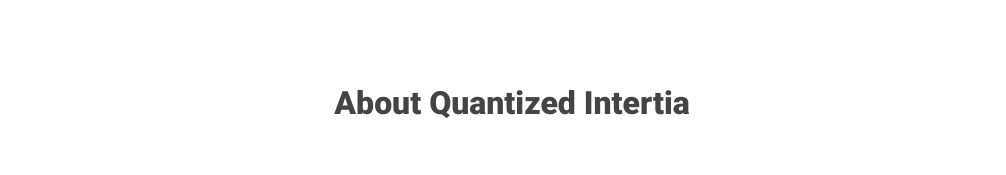
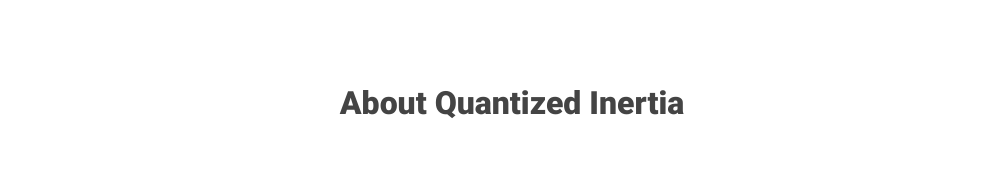
Before and after one commit to quantizedinertia/quantizedinertia.github.io, a plain HTML site: page about/index.html in a window 1280 px wide. Shown: the top 175 px of the page, without its empty margins (128-1134 px from the left). Drawn offline with nearby package versions, Linux system fonts and the light colour scheme.

Commit message:
Update index.html

```diff
--- a/about/index.html
+++ b/about/index.html
@@ -16,7 +16,7 @@
 
   <body>
     <header>
-      <h1>About Quantized Intertia</h1>
+      <h1>About Quantized Inertia</h1>
     </header>
 
     <section>
```
